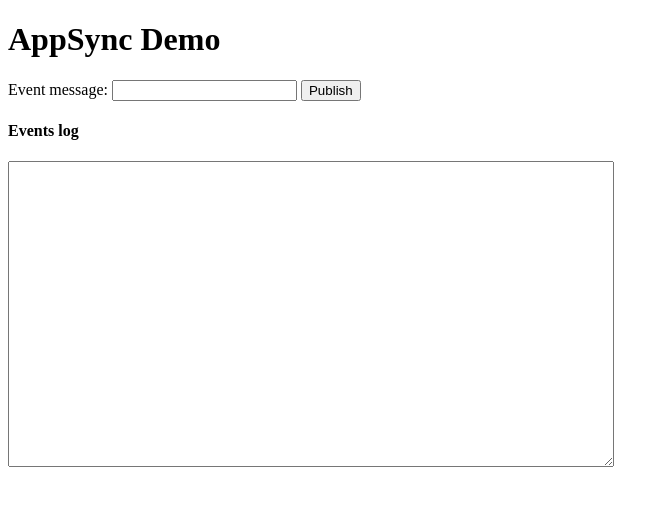
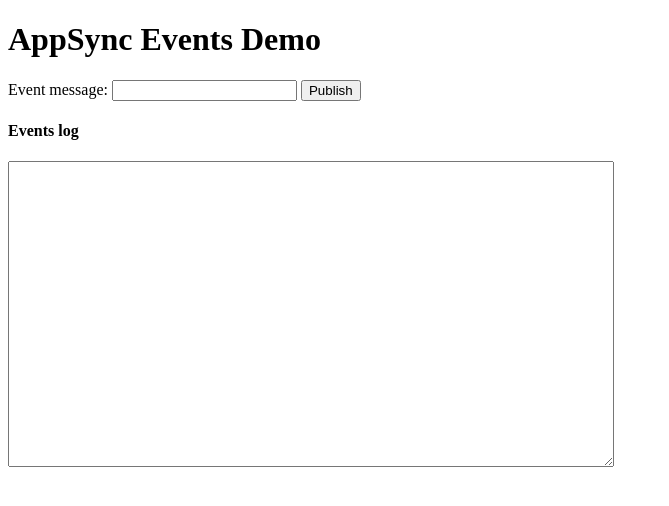
Before and after one commit to ran-isenberg/appsync-events-client, a website built with Vite: page index.html in a window 1280 px wide. Shown: the whole page, without its empty margins (0-669 px from the left). Built offline with nearby package versions, Linux system fonts and the light colour scheme; what aws-amplify would draw is missing.

Commit message:
Update index.html

```diff
--- a/index.html
+++ b/index.html
@@ -9,7 +9,7 @@
     <div id="app"></div>
     <script type="module" src="/main.js"></script>
 
-    <h1>AppSync Demo</h1>
+    <h1>AppSync Events Demo</h1>
 
     <label>
       Event message:
```
